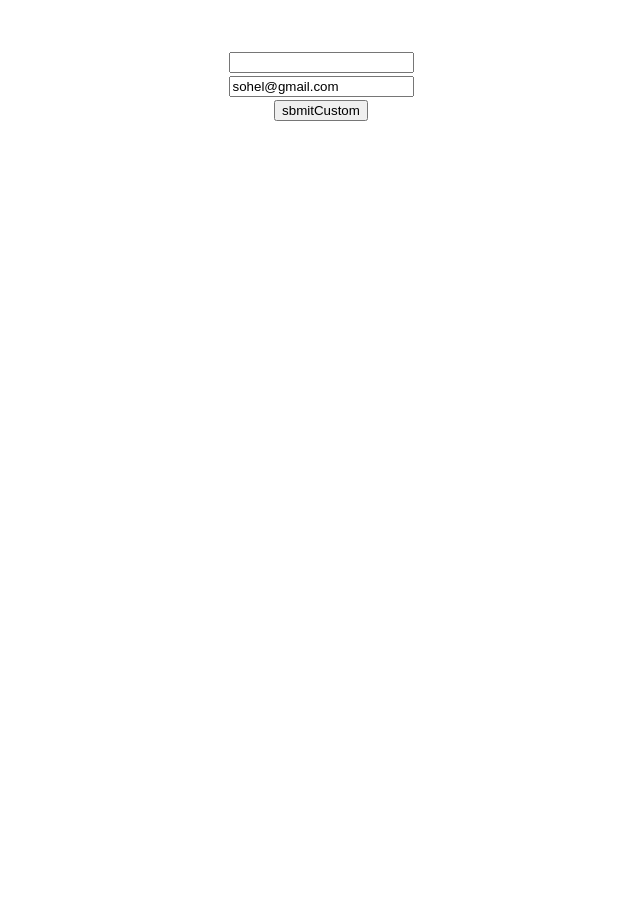
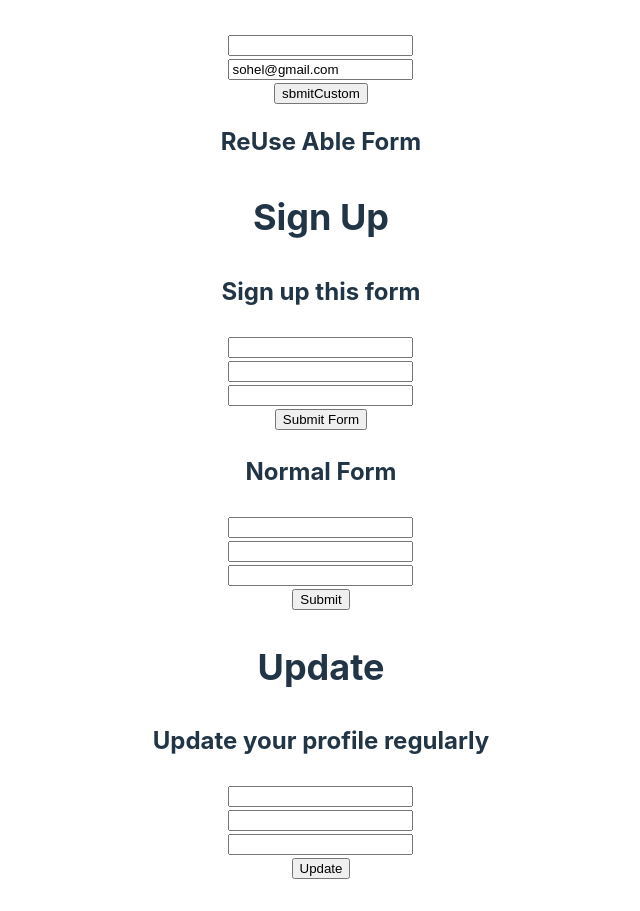
Before and after one commit to SohelShahid117/ph9-m46-formMaster-ReactCoreConcept, a React (Vite) app: page / in a window 1280 px wide. Shown: the part 630-1541 px from the top of the page, without its empty margins (319-959 px from the left). Before the commit the page ends 800 px from the top, so only its background shows below. Built offline with nearby package versions, Linux system fonts and the light colour scheme.

Commit message:
46-5 (Advanced) Reusable Form Using Props And Children done

```diff
--- a/src/App.jsx
+++ b/src/App.jsx
@@ -1,10 +1,29 @@
 import "./App.css";
 import CustomHookForm from "./Components/CustomHookForm/CustomHookForm";
+import ReUseableForm from "./Components/ReUseableForm/ReUseableForm";
 import RefForm from "./Components/RefForm/RefForm";
 import SimpleForm from "./Components/SimpleForm/SimpleForm";
 import StatefulForm from "./Components/StatefulForm/StatefulForm";
 
+//46-5 (Advanced) Reusable Form Using Props And Children
+
 function App() {
+  // const handleSignUpSubmit = (e) => {
+  //   e.preventDefault();
+  //   console.log(e);
+  //   console.log(e.target);
+  // };
+
+  // const handleUpdateSubmit = (e) => {
+  //   e.preventDefault();
+  //   console.log(e);
+  //   console.log(e.target);
+  // };
+  const handleSignUpSubmit = (data) => {
+    console.log("Sign up data", data);
+  };
+
+  const handleUpdateSubmit = (e) => {};
   return (
     <>
       <div>
@@ -19,6 +38,35 @@ function App() {
 
         <h3>Custom hook & Custom form</h3>
         <CustomHookForm></CustomHookForm>
+
+        <h2>ReUse Able Form</h2>
+        <ReUseableForm
+          formTitle={"Sign Up"}
+          submitBtnText={"Submit Form"}
+          handleOnSubmit={handleSignUpSubmit}
+        >
+          <div>
+            <h2>Sign Up</h2>
+            <p>Sign up this form</p>
+          </div>
+        </ReUseableForm>
+
+        <ReUseableForm formTitle={"Registration"}>
+          <div>
+            <p>Normal Form</p>
+          </div>
+        </ReUseableForm>
+
+        <ReUseableForm
+          formTitle={"Profile Update"}
+          submitBtnText={"Update"}
+          handleOnSubmit={handleUpdateSubmit}
+        >
+          <div>
+            <h2>Update</h2>
+            <p>Update your profile regularly</p>
+          </div>
+        </ReUseableForm>
       </div>
     </>
   );
--- /dev/null
+++ b/src/Components/ReUseableForm/ReUseableForm.jsx
@@ -0,0 +1,45 @@
+import React from "react";
+//46-5 (Advanced) Reusable Form Using Props And Children
+
+const ReUseableForm = ({
+  formTitle,
+  handleOnSubmit,
+  submitBtnText,
+  children,
+}) => {
+  //   const handleOnSubmit = (e) => {
+  //     e.preventDefault();
+  //     console.log(e);
+  //     console.log(e.target);
+  //   };
+
+  const handleLocalSubmit = (e) => {
+    e.preventDefault();
+    const data = {
+      name: e.target.name.value,
+      email: e.target.email.value,
+      password: e.target.password.value,
+    };
+    handleOnSubmit(data);
+  };
+
+  return (
+    <div>
+      {/* <h2>{formTitle}</h2> */}
+      <h2>{children}</h2>
+      <form onSubmit={handleLocalSubmit}>
+        <input type="text" name="text"></input>
+        <br></br>
+        <input type="email" name="email"></input>
+        <br></br>
+        <input type="password" name="password"></input>
+        <br></br>
+        {/* <input type="submit" name="text" value="Update"></input> */}
+        <input type="submit" name="text" value={submitBtnText}></input>
+        <br></br>
+      </form>
+    </div>
+  );
+};
+
+export default ReUseableForm;
```
